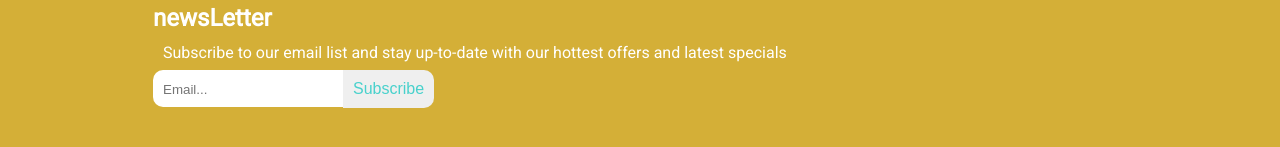
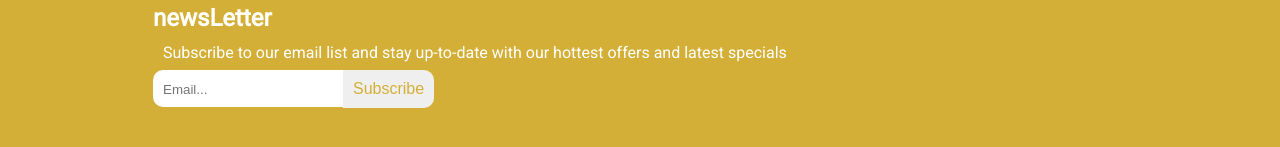
Before and after one commit to aubreyjonescreatives/blog-php-wordpress, a plain HTML site: page index.html in a window 1280 px wide. Shown: the part 1787-1934 px from the top of the page. Drawn offline with nearby package versions, Linux system fonts and the light colour scheme; files whose address does not match are found by name.

Commit message:
updated color to subscribe button

```diff
--- a/scss/_small-default.scss
+++ b/scss/_small-default.scss
@@ -430,7 +430,7 @@ div:nth-child(2) {
     margin-left: -10px;
     font-size: 1rem;
     padding: 10px;
-    color: $secondaryColor;
+    color: $primaryColor;
     border-color: white;
 
   }
```
Also changed, not shown: css/cabotcruisesStyles.css.
